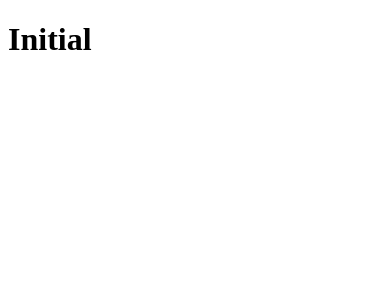
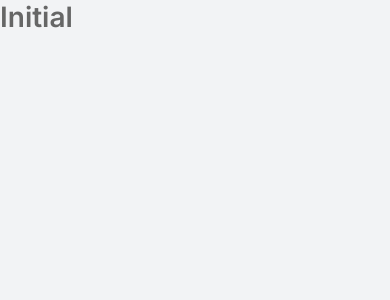
Before and after one commit to felipedev1/moveit, a Next.js app: page / in a window 390 px wide. Shown: the top 300 px of the page. Built offline with nearby package versions, Linux system fonts and the light colour scheme.

Commit message:
global styles

```diff
--- a/src/pages/_app.tsx
+++ b/src/pages/_app.tsx
@@ -1,3 +1,5 @@
+import '../styles/global.css'
+
 function MyApp({ Component, pageProps }) {
   return <Component {...pageProps} />
 }
--- /dev/null
+++ b/src/styles/global.css
@@ -0,0 +1,58 @@
+* {
+  margin: 0;
+  padding: 0;
+  box-sizing: border-box;
+}
+
+:root {
+  --white: #FFF;
+  --background: #F2F3F5;
+  --gray-line: #DCDDE0;
+  --text: #666666;
+  --text-highlight: #B3B9FF;
+  --title: #2E384D;
+  --red: #E83F5B;
+  --green: #4CD62B;
+  --blue: #5965E0;
+  --blue-dark: #4953B8;
+  --blue-twitter: #2AA9E0;
+}
+
+@media(max-width: 1080px) {
+  html {
+    font-size: 93.75%;
+  }
+}
+
+@media(max-width: 720px) {
+  html {
+    font-size: 87.5%;
+  }
+}
+
+body {
+  background: var(--background);
+  color: var(--text);
+}
+
+body, input, textarea, button {
+  font: 400 1rem "Inter", sans-serif;
+}
+
+button {
+  cursor: pointer;
+}
+
+a {
+  text-decoration: none;
+  color: inherit;
+}
+
+.container {
+  height: 100vh;
+  max-width: 992px;
+  margin: 0 auto;
+  padding: 2.5rem 2rem;
+  display: flex;
+  flex-direction: column;
+}
```
